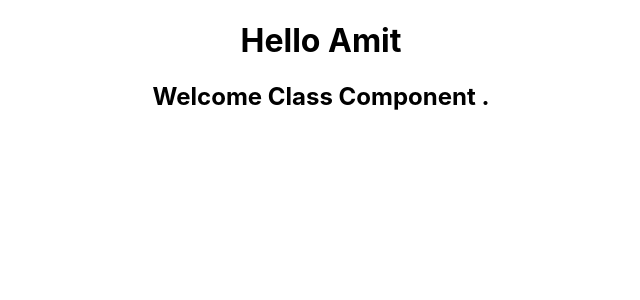
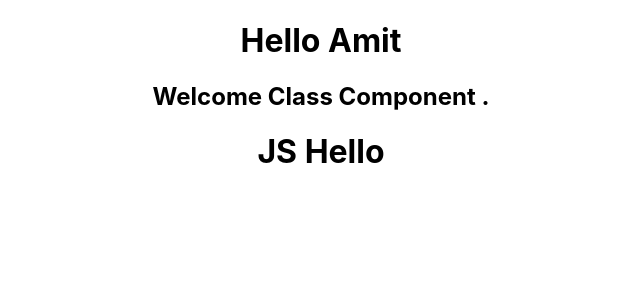
Before and after one commit to amitukind/myReact, a React (Create React App) app in the folder hello-world/: page / in a window 1280 px wide. Shown: the top 300 px of the page, without its empty margins (319-959 px from the left). Built offline with nearby package versions, Linux system fonts and the light colour scheme.

Commit message:
JSX vs JS

```diff
--- a/hello-world/src/App.js
+++ b/hello-world/src/App.js
@@ -1,15 +1,19 @@
-import React from "react";
+import React, { Component } from "react";
 import "./App.css";
 import Greet from "./components/Greet";
 import Welcome from "./components/Welcome";
+import JSXHello from "./components/JSXHello";
 
-function App() {
+class App extends Component {
+  render() {
     return (
       <div className="App">
         <Greet />
         <Welcome />
+        <JSXHello />
       </div>
     );
   }
+}
 
 export default App;
--- a/hello-world/src/components/Greet.js
+++ b/hello-world/src/components/Greet.js
@@ -1,3 +1,4 @@
+// A React Functional Component
 import React from "react";
 
 function Greet() {
--- /dev/null
+++ b/hello-world/src/components/JSXHello.js
@@ -0,0 +1,18 @@
+import React from "react";
+
+const JSXHello = () => {
+  // Return HTML Code with JSX
+  //     return (
+  //     <div>
+  //       <h1>JSX Hello</h1>
+  //     </div>
+  //   );
+  //Return HTML Code without JSX instead use JS
+  return React.createElement(
+    "div",
+    null,
+    React.createElement("h1", null, "JS Hello")
+  );
+};
+
+export default JSXHello;
--- a/hello-world/src/components/Welcome.js
+++ b/hello-world/src/components/Welcome.js
@@ -1,3 +1,4 @@
+// A React Class component
 import React, { Component } from "react";
 
 class Welcome extends Component {
```
Lines whose indentation alone changed are shown as unchanged.
